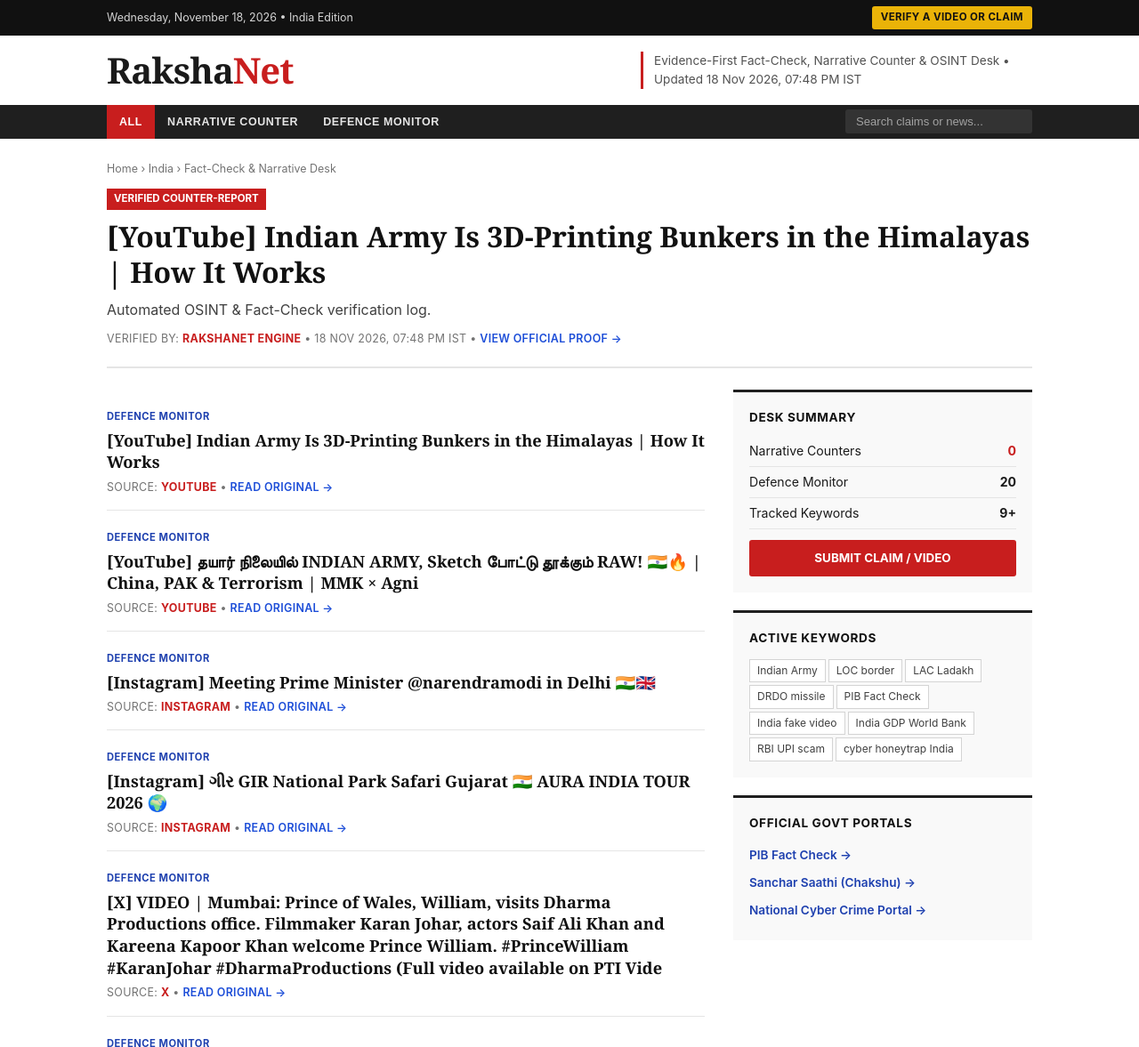
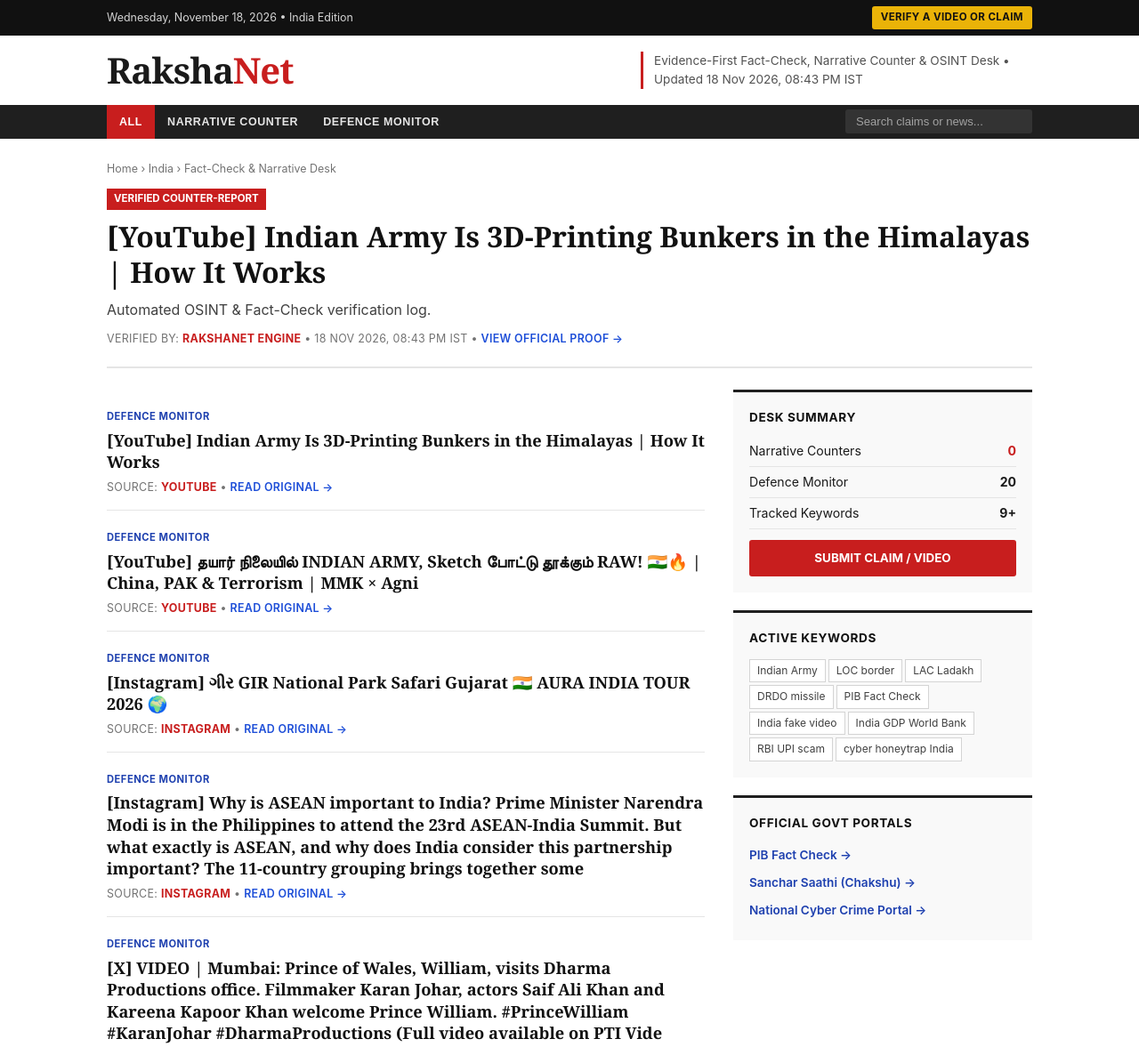
Before and after one commit to DEVANSHSHUKLA938/RakshaNet, a plain HTML site: page docs/index.html in a window 1280 px wide. Shown: the top 1177 px of the page at 89% size. Drawn offline with Linux system fonts and the light colour scheme.

Commit message:
Auto-update RakshaNet feed

```diff
--- a/docs/index.html
+++ b/docs/index.html
@@ -52,7 +52,7 @@
 </div></div>
 <div class="masthead">
   <div class="logo">Raksha<span>Net</span></div>
-  <div class="tagline">Evidence-First Fact-Check, Narrative Counter &amp; OSINT Desk &bull; Updated 18 Nov 2026, 07:48 PM IST</div>
+  <div class="tagline">Evidence-First Fact-Check, Narrative Counter &amp; OSINT Desk &bull; Updated 18 Nov 2026, 08:43 PM IST</div>
 </div>
 <div class="cat-bar"><div class="cat-in">
   <div class="nav-tabs">
@@ -68,7 +68,7 @@
   <span class="lead-cat">Verified Counter-Report</span>
     <h1>[YouTube] Indian Army Is 3D-Printing Bunkers in the Himalayas | How It Works</h1>
     <p class="lead-sub">Automated OSINT & Fact-Check verification log.</p>
-    <div class="byline">Verified By: <b>RakshaNet Engine</b> &bull; 18 Nov 2026, 07:48 PM IST &bull; <a href="https://news.google.com/rss/articles/CBMiVkFVX3lxTE9XbElIQWRKYlBqY2N1ODNyTncwbEZQS1NDekY2a2tVYUszNlVva3pSS3FQQjVyc0lWRmhIWEhyWkc1OGNZanNwT1V0NzV4YWk0YmhqckFn?oc=5" target="_blank">View Official Proof &rarr;</a></div>
+    <div class="byline">Verified By: <b>RakshaNet Engine</b> &bull; 18 Nov 2026, 08:43 PM IST &bull; <a href="https://news.google.com/rss/articles/CBMiVkFVX3lxTE9XbElIQWRKYlBqY2N1ODNyTncwbEZQS1NDekY2a2tVYUszNlVva3pSS3FQQjVyc0lWRmhIWEhyWkc1OGNZanNwT1V0NzV4YWk0YmhqckFn?oc=5" target="_blank">View Official Proof &rarr;</a></div>
   </section>
   <div class="layout">
     <main>
@@ -84,13 +84,13 @@
         </article>
         <article class="story" data-type="safe">
           <span class="cat safe">DEFENCE MONITOR</span>
-          <h3><a href="https://news.google.com/rss/articles/CBMiUkFVX3lxTE5OUnFBRWkteElORW84SURLeUJCYkhOdE5uRkFNZWpFN3kwRHM5aGV1bDlzWnpaaFdTeVUtS2lLX2pudGVobGVPR0N5RzlOX292VUE?oc=5" target="_blank">[Instagram] Meeting Prime Minister @narendramodi in Delhi 🇮🇳🇬🇧</a></h3>
-          <div class="byline">SOURCE: <b>INSTAGRAM</b> &bull; <a href="https://news.google.com/rss/articles/CBMiUkFVX3lxTE5OUnFBRWkteElORW84SURLeUJCYkhOdE5uRkFNZWpFN3kwRHM5aGV1bDlzWnpaaFdTeVUtS2lLX2pudGVobGVPR0N5RzlOX292VUE?oc=5" target="_blank">Read Original &rarr;</a></div>
+          <h3><a href="https://news.google.com/rss/articles/CBMiVkFVX3lxTE9ya01aN3VBTFB6a2NWZDlhRUNJbjJwRWpES2F5Rjdpa3YyMWVCVGMyQnQ0VFZCVDdENmZCRmNGT3Y5X05XWmNOUjBVNzY1RGd3cnBFZjNn?oc=5" target="_blank">[Instagram] ગીર GIR National Park Safari Gujarat 🇮🇳 AURA INDIA TOUR 2026 🌍</a></h3>
+          <div class="byline">SOURCE: <b>INSTAGRAM</b> &bull; <a href="https://news.google.com/rss/articles/CBMiVkFVX3lxTE9ya01aN3VBTFB6a2NWZDlhRUNJbjJwRWpES2F5Rjdpa3YyMWVCVGMyQnQ0VFZCVDdENmZCRmNGT3Y5X05XWmNOUjBVNzY1RGd3cnBFZjNn?oc=5" target="_blank">Read Original &rarr;</a></div>
         </article>
         <article class="story" data-type="safe">
           <span class="cat safe">DEFENCE MONITOR</span>
-          <h3><a href="https://news.google.com/rss/articles/CBMiVkFVX3lxTE9ya01aN3VBTFB6a2NWZDlhRUNJbjJwRWpES2F5Rjdpa3YyMWVCVGMyQnQ0VFZCVDdENmZCRmNGT3Y5X05XWmNOUjBVNzY1RGd3cnBFZjNn?oc=5" target="_blank">[Instagram] ગીર GIR National Park Safari Gujarat 🇮🇳 AURA INDIA TOUR 2026 🌍</a></h3>
-          <div class="byline">SOURCE: <b>INSTAGRAM</b> &bull; <a href="https://news.google.com/rss/articles/CBMiVkFVX3lxTE9ya01aN3VBTFB6a2NWZDlhRUNJbjJwRWpES2F5Rjdpa3YyMWVCVGMyQnQ0VFZCVDdENmZCRmNGT3Y5X05XWmNOUjBVNzY1RGd3cnBFZjNn?oc=5" target="_blank">Read Original &rarr;</a></div>
+          <h3><a href="https://news.google.com/rss/articles/CBMiVkFVX3lxTE51QmdLSjZKeUs3bkJMY2xwdEUyMVVwMWRPaGZ5cVdhb1ZDblBETkxKdmJTUG9NRTNJU2Y5XzktOVR6eDFLZUJIWHpINGdhWmJEZm9nbERn?oc=5" target="_blank">[Instagram] Why is ASEAN important to India? Prime Minister Narendra Modi is in the Philippines to attend the 23rd ASEAN-India Summit. But what exactly is ASEAN, and why does India consider this partnership important? The 11-country grouping brings together some</a></h3>
+          <div class="byline">SOURCE: <b>INSTAGRAM</b> &bull; <a href="https://news.google.com/rss/articles/CBMiVkFVX3lxTE51QmdLSjZKeUs3bkJMY2xwdEUyMVVwMWRPaGZ5cVdhb1ZDblBETkxKdmJTUG9NRTNJU2Y5XzktOVR6eDFLZUJIWHpINGdhWmJEZm9nbERn?oc=5" target="_blank">Read Original &rarr;</a></div>
         </article>
         <article class="story" data-type="safe">
           <span class="cat safe">DEFENCE MONITOR</span>
```
